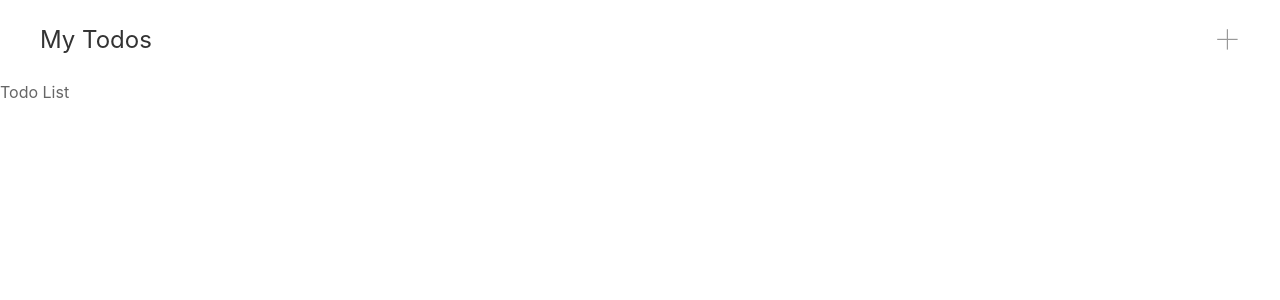
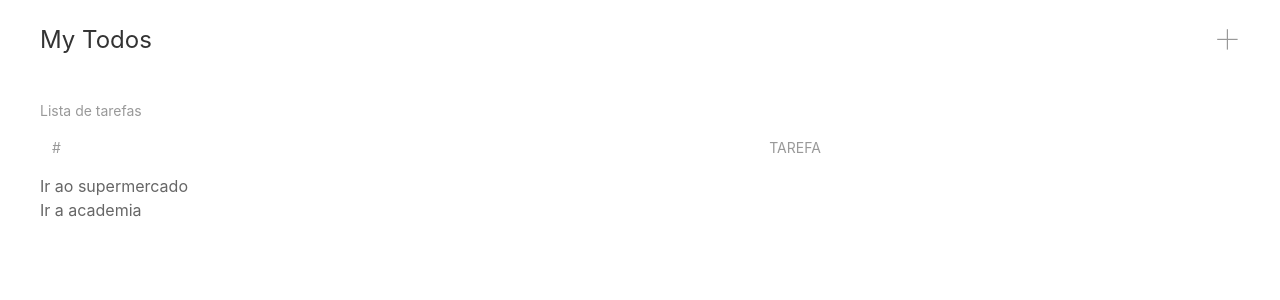
Before and after one commit to silvarafaell/CursoReact, a React (Create React App) app in the folder todo/: page / in a window 1280 px wide. Shown: the top 300 px of the page. Built offline with nearby package versions, Linux system fonts and the light colour scheme.

Commit message:
Exibindo os itens

```diff
--- a/todo/src/components/App.tsx
+++ b/todo/src/components/App.tsx
@@ -4,7 +4,7 @@ import TodoList from "./TodoList";
 
 const App = () => {
     return (
-        <div>
+        <div className="uk-container">
             <Navbar></Navbar>
             <TodoList></TodoList>
 
--- a/todo/src/components/TodoList.tsx
+++ b/todo/src/components/TodoList.tsx
@@ -6,7 +6,25 @@ const TodoList = () => {
         { id: 1, title: 'Ir ao supermercado', done: false },
         { id: 2, title: 'Ir a academia', done: false }
     ];
-    return (<div>Todo List</div>)
+    return (
+        <table className="uk-table">
+            <caption>Lista de tarefas</caption>
+            <thead>
+                <tr>
+                    <th>#</th>
+                    <th>Tarefa</th>
+                    <th></th>
+                </tr>
+            </thead>
+            <tbody>
+                {
+                    todos?.map(
+                        todo => (<div key={todo.id}>{todo.title}</div>)
+                    )
+                }
+            </tbody>
+        </table>
+    );
 }
 
 export default TodoList;
```
